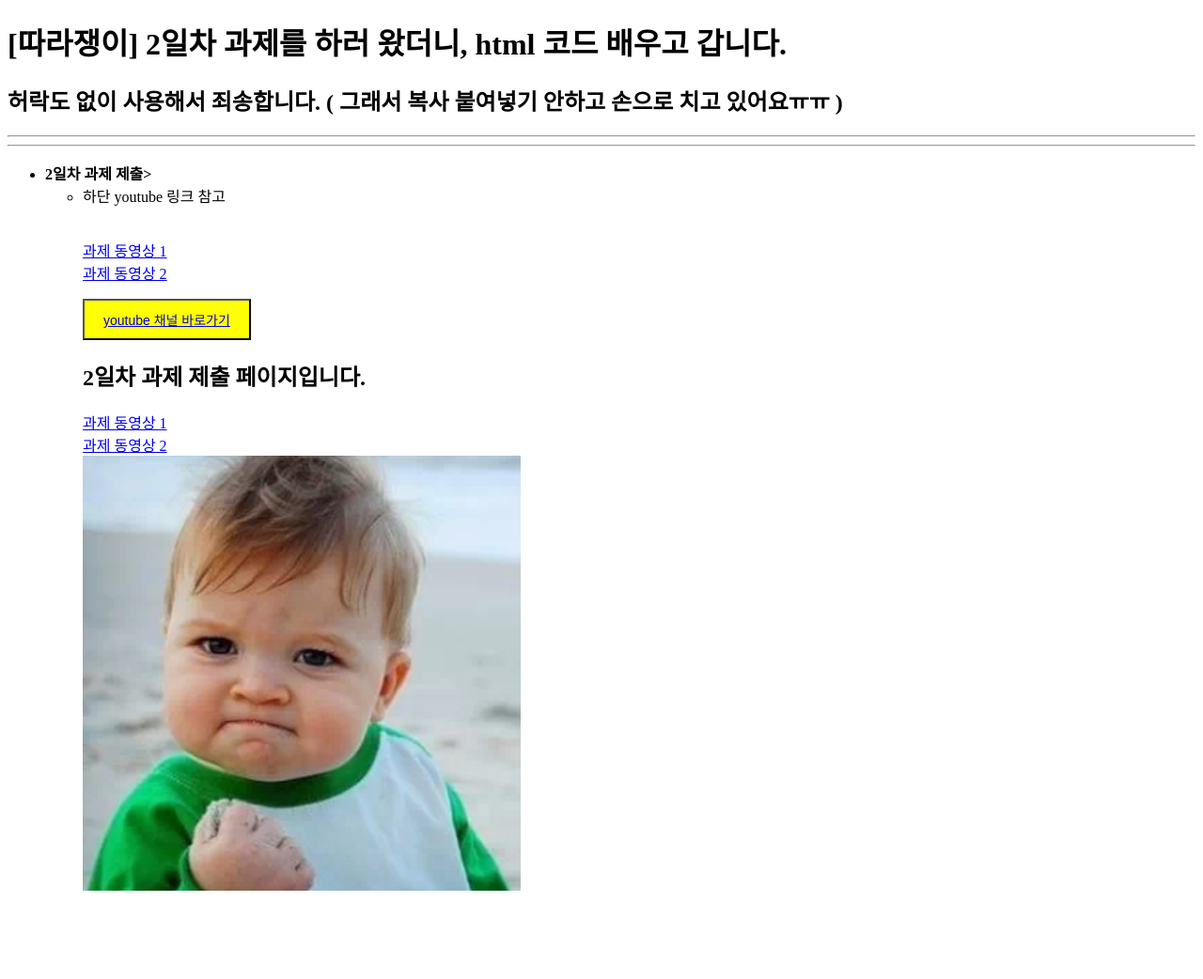
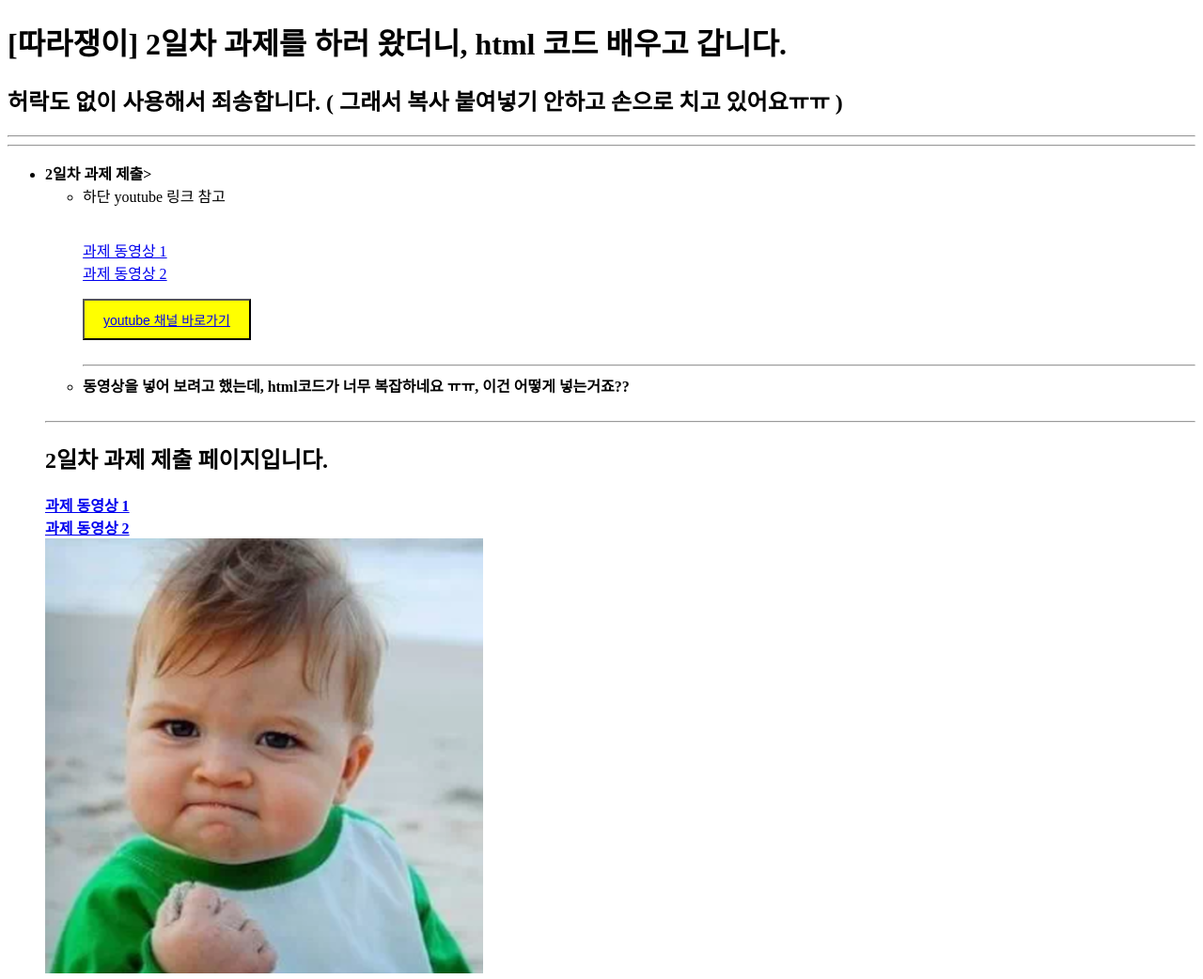
Before and after one commit to shinhyeongjae/after, a plain HTML site: page index.html in a window 1280 px wide. Shown: the whole page at 94% size. Before the commit the page ends 968 px from the top, so only its background shows below. Drawn offline with Linux system fonts and the light colour scheme.

Commit message:
[신형재] 첫번째 단락까지

```diff
--- a/index.html
+++ b/index.html
@@ -39,6 +39,16 @@
                             <button type="button" name="button">
                                 <a href="https://www.youtube.com/channel/UC3O2QeADAOD2iJ64DqNroIg?view_as=subscriber"> youtube 채널 바로가기 </a>
                             </button>
+                            <br>
+                            <br>
+                            <hr>
+                            <li class="inner-menu-item"><b>동영상을 넣어 보려고 했는데, html코드가 너무 복잡하네요 ㅠㅠ, 이건 어떻게 넣는거죠??<b></li>
+                            <br>
+                        </ul>
+                            </li>
+                            <hr>
+
+
 
 
     <h1> 2일차 과제 제출 페이지입니다.</h1>
```
